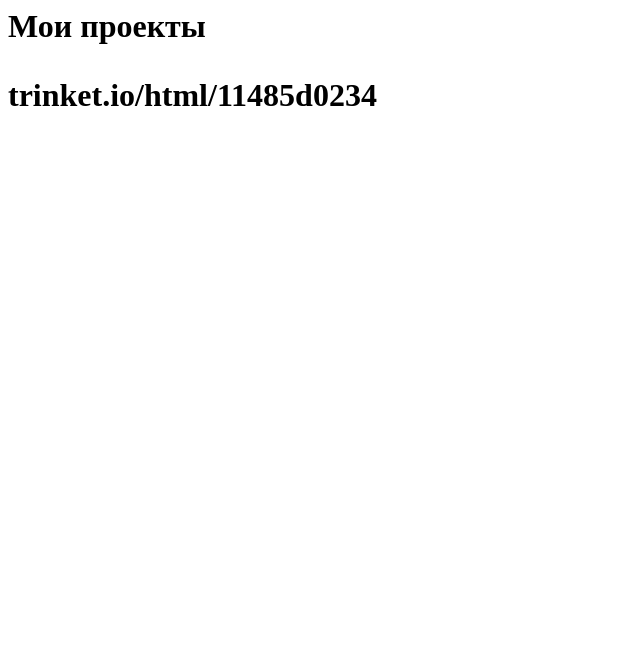
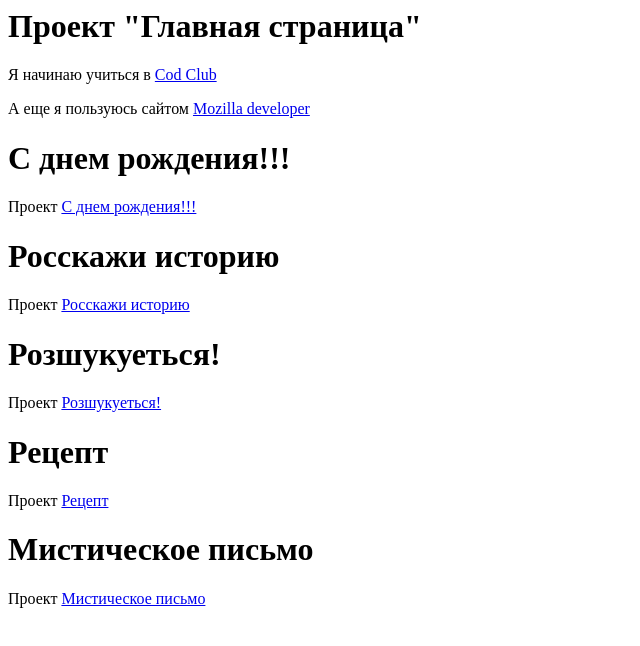
Before and after one commit to YEA2008/YEA2008.github.io, a plain HTML site: page index.html in a window 1280 px wide. Shown: the whole page, without its empty margins (0-640 px from the left). Drawn offline with Linux system fonts and the light colour scheme.

Commit message:
Update index.html

```diff
--- a/index.html
+++ b/index.html
@@ -1,12 +1,28 @@
 <html>
-<head>
-<title>Проект</title>
-<head>
-<body>
-<h1>
-  <p> Мои проекты </p>
-  <p> trinket.io/html/11485d0234 </p>
-</h1>
-</body>
+
+  <head>
+    <link rel="stylesheet" href="style.css">
+  </head>
+
+  <body>
+
+    <h1>Проект "Главная страница"</h1>
+    <p>Я начинаю учиться в
+    <a href="https://www.codeclub.org.uk">Cod Club</a>
+    <p>А еще я пользуюсь сайтом
+    <a href="https://www.mozilla.org/ru/">Mozilla developer</a></p>
+    <h1>C днем рождения!!!</h1>
+    <p>Проект
+    <a href="https://trinket.io/html/b680cde1ac?runMode=autorun">С днем рождения!!!</a></p>
+    <h1>Росскажи историю</h1><p>
+      Проект
+     <a href="https://trinket.io/html/a7b079511d?runMode=autorun">Росскажи историю</a>
+     <h1>Розшукуеться!</h1>
+     <p> Проект <a href="https://trinket.io/html/c380437653?runMode=autorun">Розшукуеться!</p></a>
+    <h1>Рецепт</h1>
+    <p>Проект <a href="https://trinket.io/html/199e5fd12e?runMode=autorun">Рецепт</a></p>
+    <h1>Мистическое письмо</h1>
+    <p>Проект <a href="https://trinket.io/html/a727da7b49?runMode=run">Мистическое письмо</a></p>
+  </body>
 
 </html>
```
